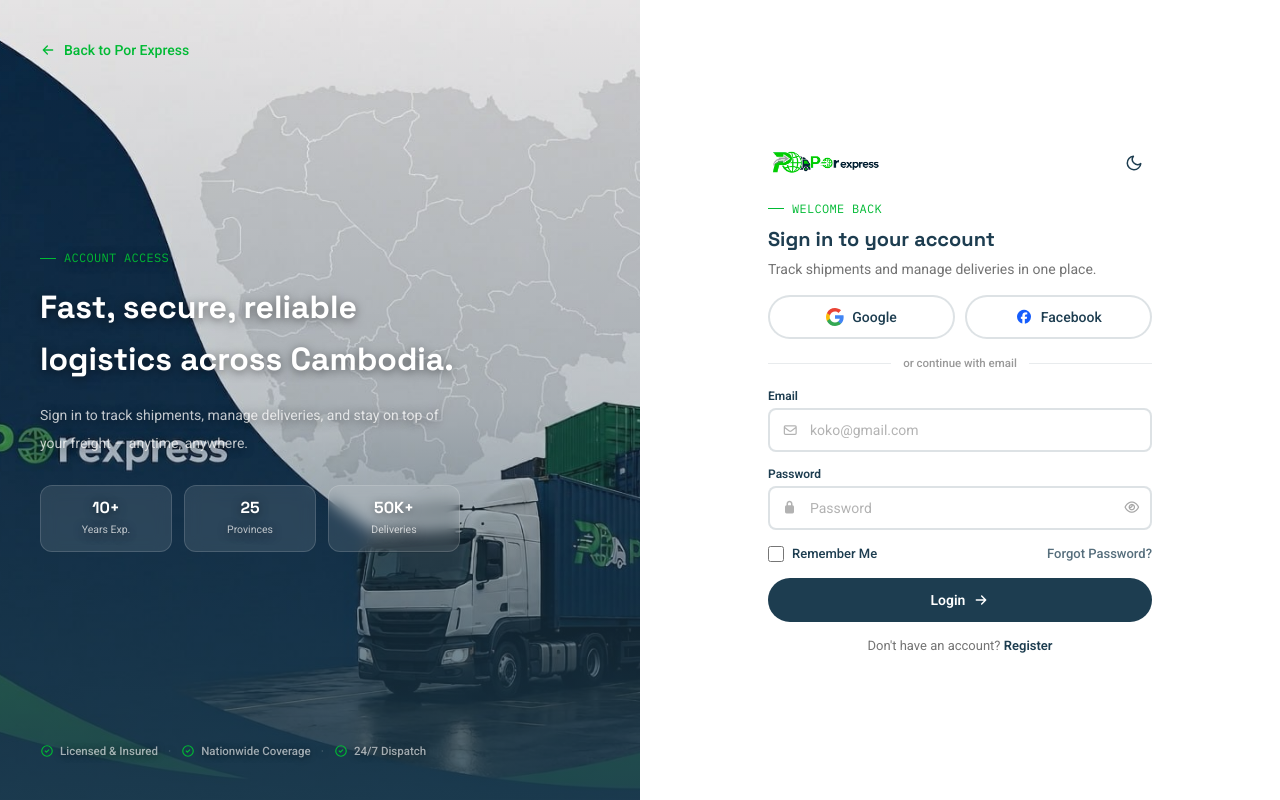
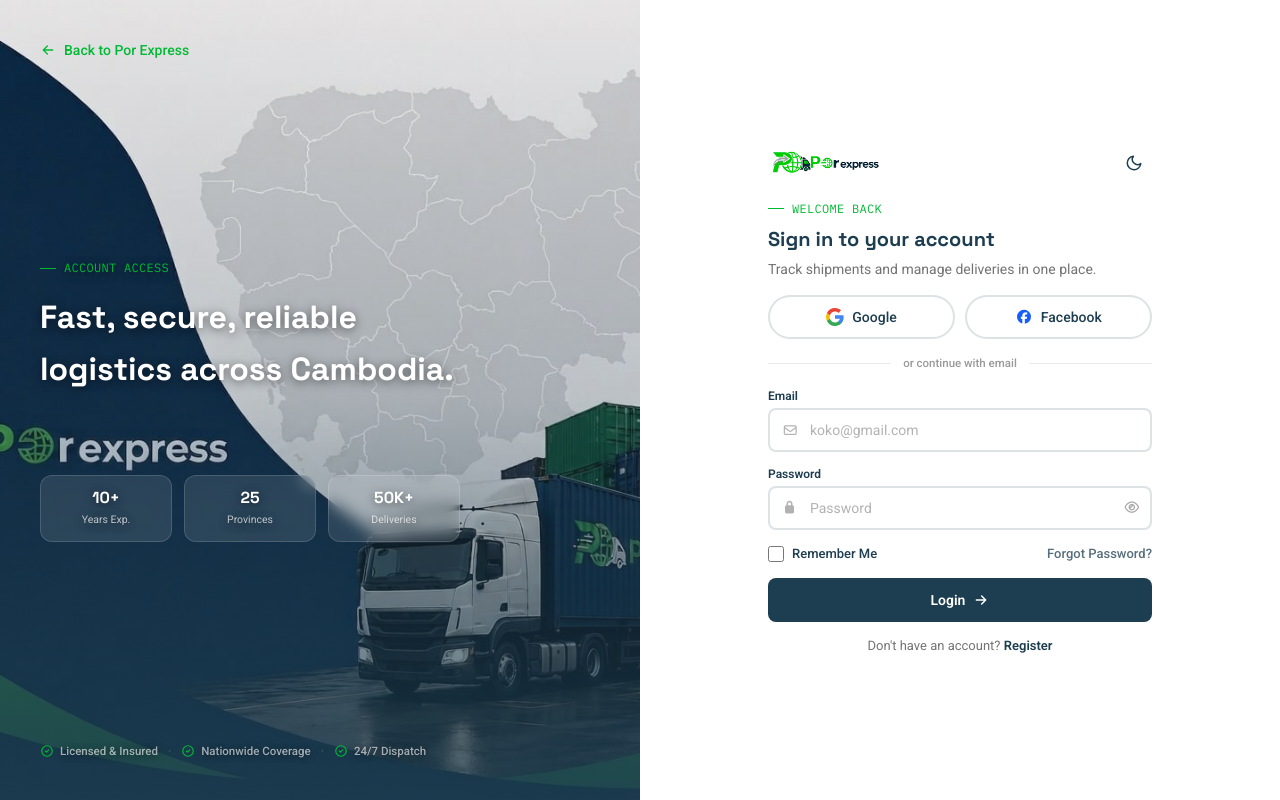
Before and after one commit to seavminhleang-art/Mini-project-group-4, a website: page page/Auth/login.html in a window 1280 px wide. Drawn offline with Linux system fonts and the light colour scheme.

Commit message:
changed radius and margin

```diff
--- a/page/Auth/login.html
+++ b/page/Auth/login.html
@@ -49,10 +49,9 @@
         <span class="flex items-center gap-2 font-mono text-xs uppercase tracking-wide text-secondary mb-4">
           <span class="w-4 h-px bg-secondary"></span> Account Access
         </span>
-        <h1 class="font-display font-bold text-[clamp(24px,2.6vw,32px)] leading-[1.6] text-white mb-4">Fast, secure, reliable logistics across Cambodia.</h1>
-        <p class="text-sm leading-[2] text-white/75 mb-7">Sign in to track shipments, manage deliveries, and stay on top of your freight — anytime, anywhere.</p>
+        <h1 class="font-display font-bold text-[clamp(24px,2.6vw,32px)] leading-[1.6] text-white mb-20">Fast, secure, reliable logistics across Cambodia.</h1>
 
-        <div class="grid grid-cols-3 gap-3">
+        <div class="grid grid-cols-3 gap-3 mt-10">
           <div class="bg-white/10 backdrop-blur-sm border border-white/15 rounded-xl p-3.5 text-center">
             <div class="font-display font-bold text-base text-white leading-none mb-1.5">10+</div>
             <div class="text-[10.5px] text-white/70">Years Exp.</div>
@@ -171,7 +170,7 @@
         <!-- LOGIN BUTTON -->
         <button
           type="submit"
-          class="group w-full inline-flex items-center justify-center gap-2 py-3 rounded-full bg-primary text-white text-sm font-semibold
+          class="group w-full inline-flex items-center justify-center gap-2 py-3 rounded-lg bg-primary text-white text-sm font-semibold
           hover:shadow-[0_10px_25px_-8px_rgba(18,39,51,0.5)] hover:bg-secondary transition-all">
           Login
           <svg viewBox="0 0 24 24" fill="none" stroke="currentColor" stroke-width="2.2" stroke-linecap="round" stroke-linejoin="round" class="w-4 h-4 transition-transform group-hover:translate-x-1"><path d="M5 12h14M13 6l6 6-6 6"/></svg>
```
Also changed, not shown: page/Auth/signup.html (+3 -4 lines).
